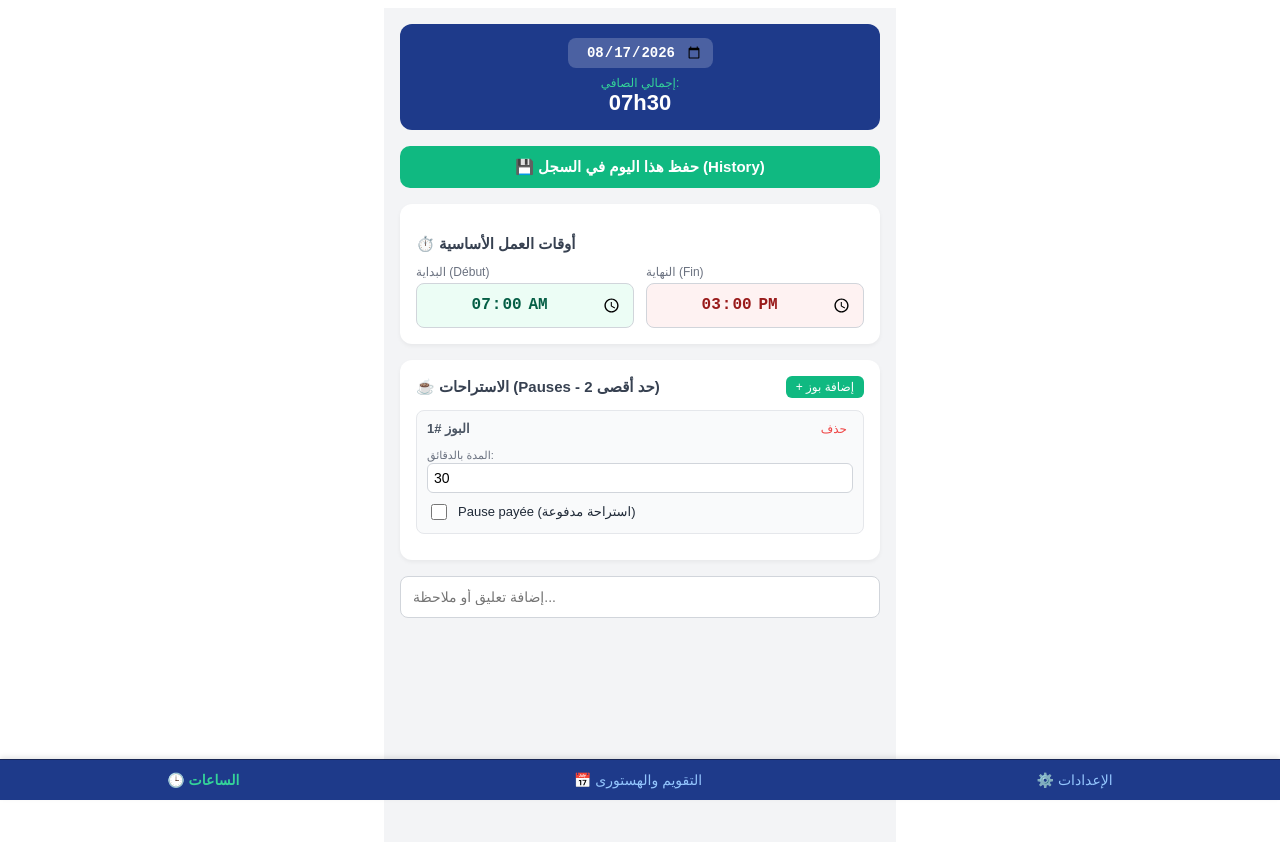
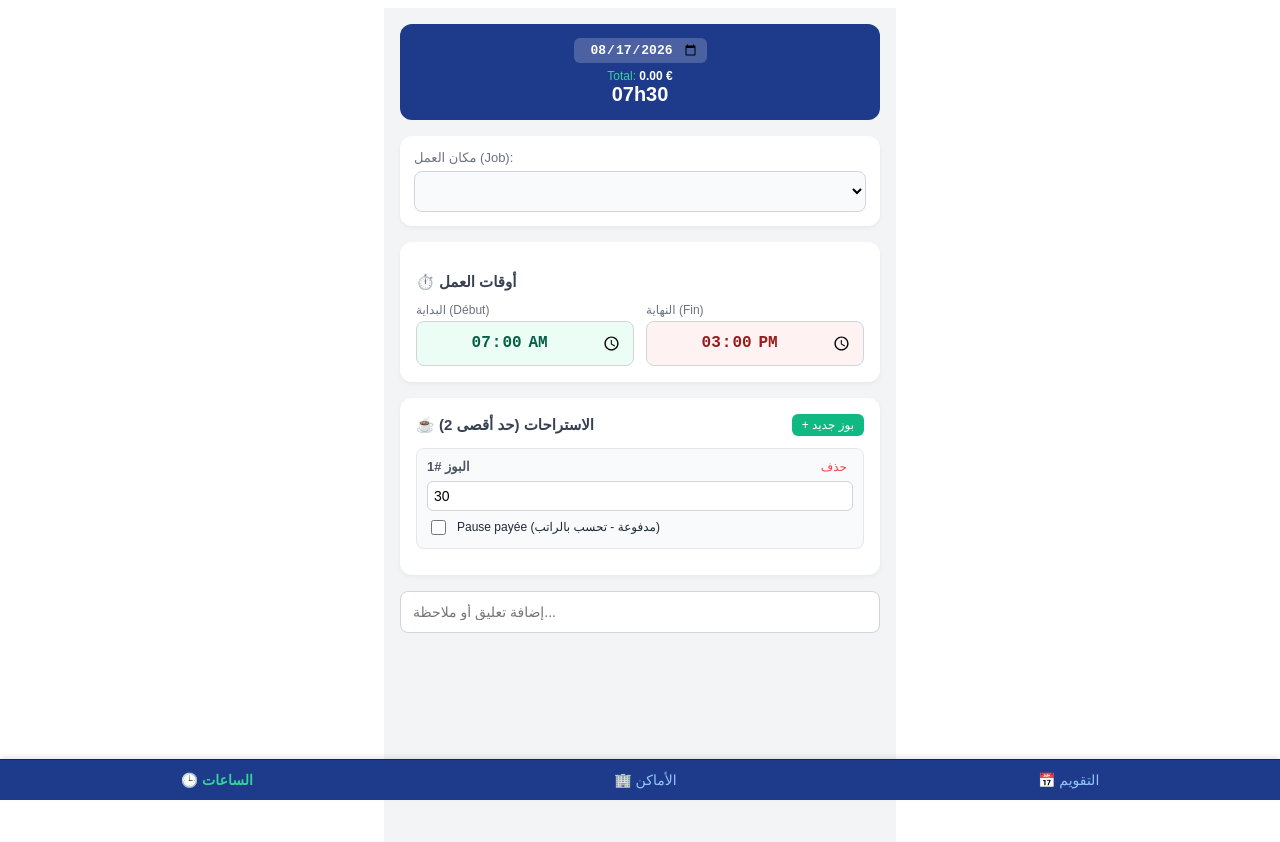
Before and after one commit to NminaN85/Monshift, a Next.js app: page / in a window 1280 px wide. Shown: the top 842 px of the page. Built offline with nearby package versions, Linux system fonts and the light colour scheme.

Commit message:
Refactor page component to include job management

```diff
--- a/src/app/page.tsx
+++ b/src/app/page.tsx
@@ -3,85 +3,38 @@
 import { useState, useEffect } from "react";
 
 interface BreakItem {
-  duration: number; // بالدقائق
-  isPaid: boolean;  // مدفوعة أم لا
+  duration: number;
+  isPaid: boolean;
 }
 
-interface DayRecord {
-  date: string;
-  startTime: string;
-  endTime: string;
-  breaks: BreakItem[];
-  notes: string;
+interface Job {
+  id: string;
+  name: string;
+  rate: number;
+  color: string;
 }
 
 export default function Home() {
-  // تاريخ اليوم الافتراضي (مثلاً تاريخ اليوم الحالي أو اختيار تاريخ)
   const [selectedDate, setSelectedDate] = useState("2026-08-17");
   const [startTime, setStartTime] = useState("07:00");
   const [endTime, setEndTime] = useState("15:00");
-  const [breaks, setBreaks] = useState<BreakItem[]>([
-    { duration: 30, isPaid: false }
-  ]);
+  const [breaks, setBreaks] = useState<BreakItem[]>([{ duration: 30, isPaid: false }]);
   const [notes, setNotes] = useState("");
 
-  // حفظ سجل كل الأيام (History)
-  const [history, setHistory] = useState<Record<string, DayRecord>>({});
+  const [jobs, setJobs] = useState<Job[]>([]);
+  const [selectedJobId, setSelectedJobId] = useState<string>("");
 
-  // استرجاع السجل من المتصفح عند الفتح
   useEffect(() => {
-    const savedHistory = localStorage.getItem("monshift_history");
-    if (savedHistory) {
-      const parsedHistory = JSON.parse(savedHistory);
-      setHistory(parsedHistory);
-
-      // تحميل بيانات التاريخ المحدد إن وجدت
-      if (parsedHistory[selectedDate]) {
-        const dayData = parsedHistory[selectedDate];
-        setStartTime(dayData.startTime);
-        setEndTime(dayData.endTime);
-        setBreaks(dayData.breaks);
-        setNotes(dayData.notes);
-      }
+    const savedJobs = localStorage.getItem("monshift_jobs");
+    if (savedJobs) {
+      const parsedJobs = JSON.parse(savedJobs);
+      setJobs(parsedJobs);
+      if (parsedJobs.length > 0) setSelectedJobId(parsedJobs[0].id);
     }
   }, []);
 
-  // عند تغيير التاريخ، يتم جلب بيانات ذلك اليوم إن كانت مسجلة مسبقاً
-  const handleDateChange = (newDate: string) => {
-    setSelectedDate(newDate);
-    if (history[newDate]) {
-      setStartTime(history[newDate].startTime);
-      setEndTime(history[newDate].endTime);
-      setBreaks(history[newDate].breaks);
-      setNotes(history[newDate].notes);
-    } else {
-      // قيم افتراضية لليوم الجديد
-      setStartTime("07:00");
-      setEndTime("15:00");
-      setBreaks([{ duration: 30, isPaid: false }]);
-      setNotes("");
-    }
-  };
-
-  // حفظ اليوم الحالي في الهستورى وتحديث المتصفح
-  const saveCurrentDay = () => {
-    const updatedHistory = {
-      ...history,
-      [selectedDate]: {
-        date: selectedDate,
-        startTime,
-        endTime,
-        breaks,
-        notes,
-      },
-    };
-    setHistory(updatedHistory);
-    localStorage.setItem("monshift_history", JSON.stringify(updatedHistory));
-    alert("تم حفظ اليوم في السجل بنجاح! ✅");
-  };
-
-  // حساب دقيق للوقت
-  const calculateTotal = () => {
+  // حساب الساعات والراتب
+  const calculateTotals = () => {
     const [startH, startM] = startTime.split(":").map(Number);
     const [endH, endM] = endTime.split(":").map(Number);
 
@@ -89,29 +42,36 @@ export default function Home() {
     let endTotalMins = endH * 60 + endM;
 
     if (endTotalMins <= startTotalMins) {
-      endTotalMins += 24 * 60; // وردية عبر منتصف الليل
+      endTotalMins += 24 * 60;
     }
 
     const grossMins = endTotalMins - startTotalMins;
-
     let unpaidBreakMins = 0;
     breaks.forEach((b) => {
-      if (!b.isPaid) {
-        unpaidBreakMins += Number(b.duration || 0);
-      }
+      if (!b.isPaid) unpaidBreakMins += Number(b.duration || 0);
     });
 
     const netMins = Math.max(0, grossMins - unpaidBreakMins);
-    const hours = Math.floor(netMins / 60);
-    const mins = netMins % 60;
+    const hours = netMins / 60;
 
-    return `${String(hours).padStart(2, "0")}h${String(mins).padStart(2, "0")}`;
+    // حساب الراتب بناء على سعر الساعة للوظيفة المختارة
+    const currentJob = jobs.find((j) => j.id === selectedJobId);
+    const rate = currentJob ? currentJob.rate : 0;
+    const totalBrut = hours * rate;
+
+    const formattedHours = `${String(Math.floor(netMins / 60)).padStart(2, "0")}h${String(netMins % 60).padStart(2, "0")}`;
+
+    return {
+      formattedHours,
+      totalBrut: totalBrut.toFixed(2) + " €",
+    };
   };
 
+  const totals = calculateTotals();
+  const currentJob = jobs.find((j) => j.id === selectedJobId);
+
   const addBreak = () => {
-    if (breaks.length < 2) {
-      setBreaks([...breaks, { duration: 15, isPaid: false }]);
-    }
+    if (breaks.length < 2) setBreaks([...breaks, { duration: 15, isPaid: false }]);
   };
 
   const updateBreak = (index: number, field: keyof BreakItem, value: any) => {
@@ -127,31 +87,39 @@ export default function Home() {
   return (
     <main style={{ maxWidth: "480px", margin: "0 auto", padding: "16px", fontFamily: "sans-serif", paddingBottom: "90px", background: "#f3f4f6", minHeight: "100vh" }}>
 
-      {/* اختيار التاريخ العلوي */}
-      <header style={{ background: "#1e3a8a", color: "white", padding: "14px", borderRadius: "12px", textAlign: "center", marginBottom: "16px" }}>
-        <div style={{ marginBottom: "8px" }}>
+      {/* الترويسة العليا المطابقة للتصميم */}
+      <header style={{ background: "#1e3a8a", color: "white", padding: "14px", borderRadius: "12px", textAlign: "center", marginBottom: "16px", borderLeft: currentJob ? `6px solid ${currentJob.color}` : "none" }}>
+        <div style={{ marginBottom: "6px" }}>
           <input
             type="date"
             value={selectedDate}
-            onChange={(e) => handleDateChange(e.target.value)}
-            style={{ background: "rgba(255,255,255,0.2)", border: "none", color: "white", padding: "6px 10px", borderRadius: "8px", fontSize: "14px", fontWeight: "bold", textAlign: "center" }}
+            onChange={(e) => setSelectedDate(e.target.value)}
+            style={{ background: "rgba(255,255,255,0.2)", border: "none", color: "white", padding: "4px 8px", borderRadius: "6px", fontSize: "13px", fontWeight: "bold", textAlign: "center" }}
           />
         </div>
-        <div style={{ fontSize: "12px", color: "#34d399" }}>إجمالي الصافي:</div>
-        <div style={{ fontSize: "22px", fontWeight: "bold" }}>{calculateTotal()}</div>
+        <div style={{ fontSize: "12px", color: "#34d399" }}>Total: <strong style={{ color: "white" }}>{totals.totalBrut}</strong></div>
+        <div style={{ fontSize: "20px", fontWeight: "bold" }}>{totals.formattedHours}</div>
       </header>
 
-      {/* زر الحفظ في الهستورى */}
-      <button
-        onClick={saveCurrentDay}
-        style={{ width: "100%", padding: "12px", background: "#10b981", color: "white", border: "none", borderRadius: "10px", fontSize: "15px", fontWeight: "bold", marginBottom: "16px", cursor: "pointer" }}
-      >
-        💾 حفظ هذا اليوم في السجل (History)
-      </button>
+      {/* اختيار مكان العمل (Job) */}
+      <section style={{ background: "white", padding: "14px", borderRadius: "12px", boxShadow: "0 2px 4px rgba(0,0,0,0.05)", marginBottom: "16px" }}>
+        <label style={{ fontSize: "13px", color: "#6b7280", display: "block", marginBottom: "6px" }}>مكان العمل (Job):</label>
+        <select
+          value={selectedJobId}
+          onChange={(e) => setSelectedJobId(e.target.value)}
+          style={{ width: "100%", padding: "10px", borderRadius: "8px", border: "1px solid #d1d5db", fontSize: "15px", background: "#f9fafb" }}
+        >
+          {jobs.map((job) => (
+            <option key={job.id} value={job.id}>
+              {job.name} ({job.rate} €/h)
+            </option>
+          ))}
+        </select>
+      </section>
 
       {/* أوقات العمل الأساسية */}
       <section style={{ background: "white", padding: "16px", borderRadius: "12px", boxShadow: "0 2px 4px rgba(0,0,0,0.05)", marginBottom: "16px" }}>
-        <h3 style={{ fontSize: "15px", marginBottom: "12px", color: "#374151" }}>⏱️ أوقات العمل الأساسية</h3>
+        <h3 style={{ fontSize: "15px", marginBottom: "12px", color: "#374151" }}>⏱️ أوقات العمل</h3>
         <div style={{ display: "flex", gap: "12px", justifyContent: "space-between" }}>
           <div style={{ flex: 1 }}>
             <label style={{ fontSize: "12px", color: "#6b7280", display: "block", marginBottom: "4px" }}>البداية (Début)</label>
@@ -174,42 +142,42 @@ export default function Home() {
         </div>
       </section>
 
-      {/* إدارة الاستراحات (حد أقصى 2) */}
+      {/* الاستراحات (حتى 2 بوز مع تشيك Pause payée) */}
       <section style={{ background: "white", padding: "16px", borderRadius: "12px", boxShadow: "0 2px 4px rgba(0,0,0,0.05)", marginBottom: "16px" }}>
         <div style={{ display: "flex", justifyContent: "space-between", alignItems: "center", marginBottom: "12px" }}>
-          <h3 style={{ fontSize: "15px", color: "#374151", margin: 0 }}>☕ الاستراحات (Pauses - حد أقصى 2)</h3>
+          <h3 style={{ fontSize: "15px", color: "#374151", margin: 0 }}>☕ الاستراحات (حد أقصى 2)</h3>
           {breaks.length < 2 && (
             <button onClick={addBreak} style={{ background: "#10b981", color: "white", border: "none", padding: "4px 10px", borderRadius: "6px", fontSize: "12px", cursor: "pointer" }}>
-              + إضافة بوز
+              + بوز جديد
             </button>
           )}
         </div>
 
         {breaks.map((b, index) => (
           <div key={index} style={{ background: "#f9fafb", padding: "10px", borderRadius: "8px", marginBottom: "10px", border: "1px solid #e5e7eb" }}>
-            <div style={{ display: "flex", justifyContent: "space-between", alignItems: "center", marginBottom: "8px" }}>
+            <div style={{ display: "flex", justifyContent: "space-between", alignItems: "center", marginBottom: "6px" }}>
               <span style={{ fontSize: "13px", fontWeight: "bold", color: "#4b5563" }}>البوز #{index + 1}</span>
               <button onClick={() => removeBreak(index)} style={{ background: "transparent", border: "none", color: "#ef4444", fontSize: "12px", cursor: "pointer" }}>حذف</button>
             </div>
 
-            <div style={{ marginBottom: "8px" }}>
-              <span style={{ fontSize: "11px", color: "#6b7280" }}>المدة بالدقائق:</span>
+            <div style={{ marginBottom: "6px" }}>
               <input
                 type="number"
+                placeholder="المدة بالدقائق"
                 value={b.duration}
                 onChange={(e) => updateBreak(index, "duration", Number(e.target.value))}
                 style={{ width: "100%", padding: "6px", borderRadius: "6px", border: "1px solid #d1d5db", fontSize: "14px", boxSizing: "border-box" }}
               />
             </div>
 
-            <label style={{ display: "flex", alignItems: "center", gap: "8px", fontSize: "13px", cursor: "pointer", color: "#1f2937" }}>
+            <label style={{ display: "flex", alignItems: "center", gap: "8px", fontSize: "12px", cursor: "pointer", color: "#1f2937" }}>
               <input
                 type="checkbox"
                 checked={b.isPaid}
                 onChange={(e) => updateBreak(index, "isPaid", e.target.checked)}
-                style={{ width: "16px", height: "16px", accentColor: "#10b981" }}
+                style={{ width: "15px", height: "15px", accentColor: "#10b981" }}
               />
-              <span>Pause payée (استراحة مدفوعة)</span>
+              <span>Pause payée (مدفوعة - تحسب بالراتب)</span>
             </label>
           </div>
         ))}
@@ -229,8 +197,8 @@ export default function Home() {
       {/* شريط التنقل السفلي */}
       <nav style={{ position: "fixed", bottom: 0, left: 0, right: 0, background: "#1e3a8a", borderTop: "1px solid #172554", display: "flex", justifyContent: "space-around", padding: "12px 0", boxShadow: "0 -2px 5px rgba(0,0,0,0.1)" }}>
         <a href="/" style={{ textDecoration: "none", color: "#34d399", fontSize: "14px", fontWeight: "bold" }}>🕒 الساعات</a>
-        <a href="/calendar" style={{ textDecoration: "none", color: "#93c5fd", fontSize: "14px" }}>📅 التقويم والهستورى</a>
-        <a href="#" style={{ textDecoration: "none", color: "#93c5fd", fontSize: "14px" }}>⚙️ الإعدادات</a>
+        <a href="/jobs" style={{ textDecoration: "none", color: "#93c5fd", fontSize: "14px" }}>🏢 الأماكن</a>
+        <a href="/calendar" style={{ textDecoration: "none", color: "#93c5fd", fontSize: "14px" }}>📅 التقويم</a>
       </nav>
 
     </main>
```
